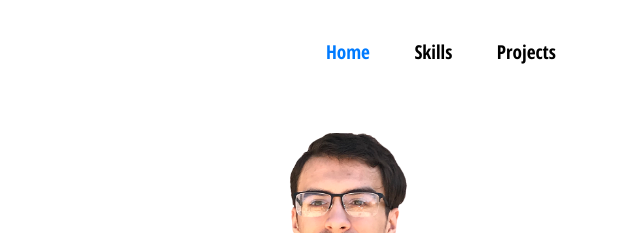
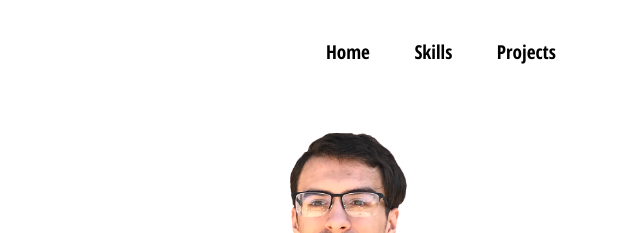
Before and after one commit to JamesGaier/Portfolio, a plain HTML site: page index.html in a window 1280 px wide. Shown: the top 233 px of the page, 640-1280 px from the left. Drawn offline with Linux system fonts and the light colour scheme.

Commit message:
fixed styling issues

```diff
--- a/style.css
+++ b/style.css
@@ -47,9 +47,6 @@ header {
     text-decoration: none;
     color: #000;
     font-size: 1.2rem;
-}
-.nav__links li:nth-child(1) a {
-    color: #007bff;
 }
 .nav__links li a:hover {
     text-decoration: none;
```
